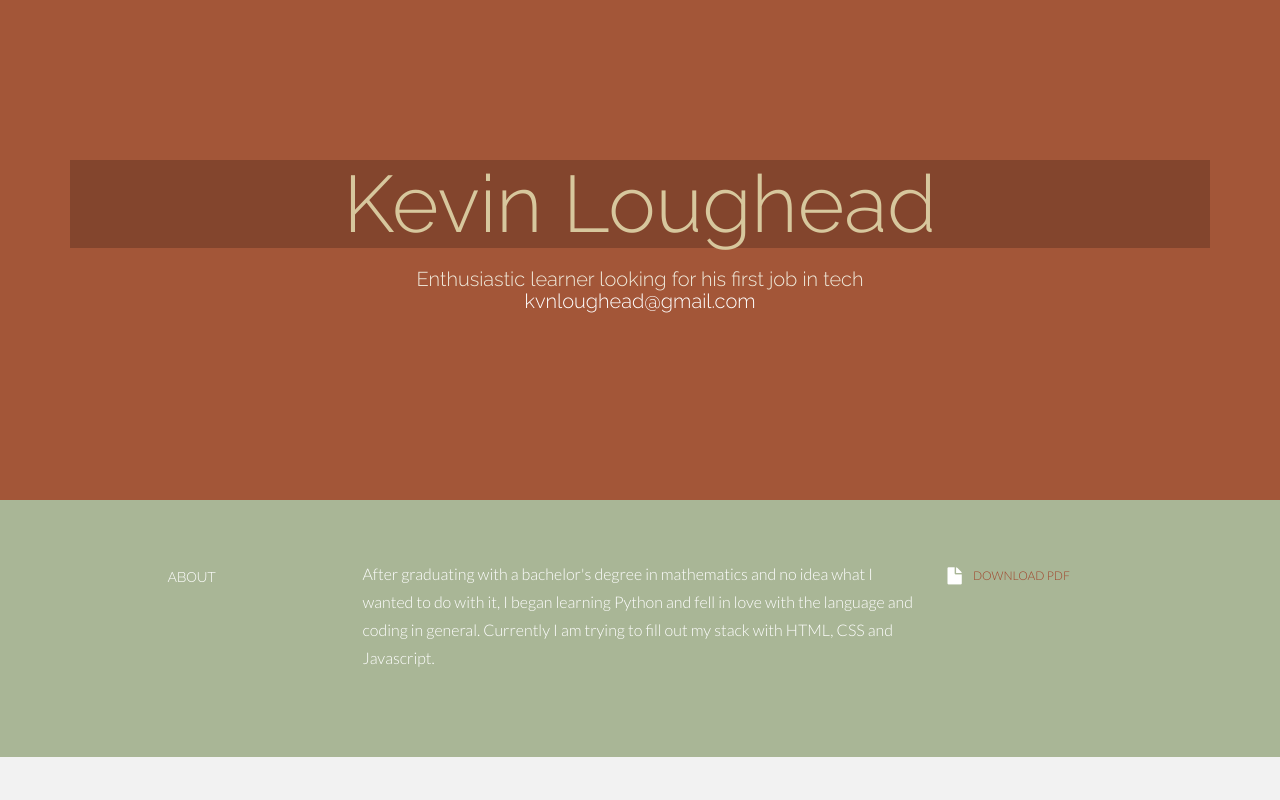
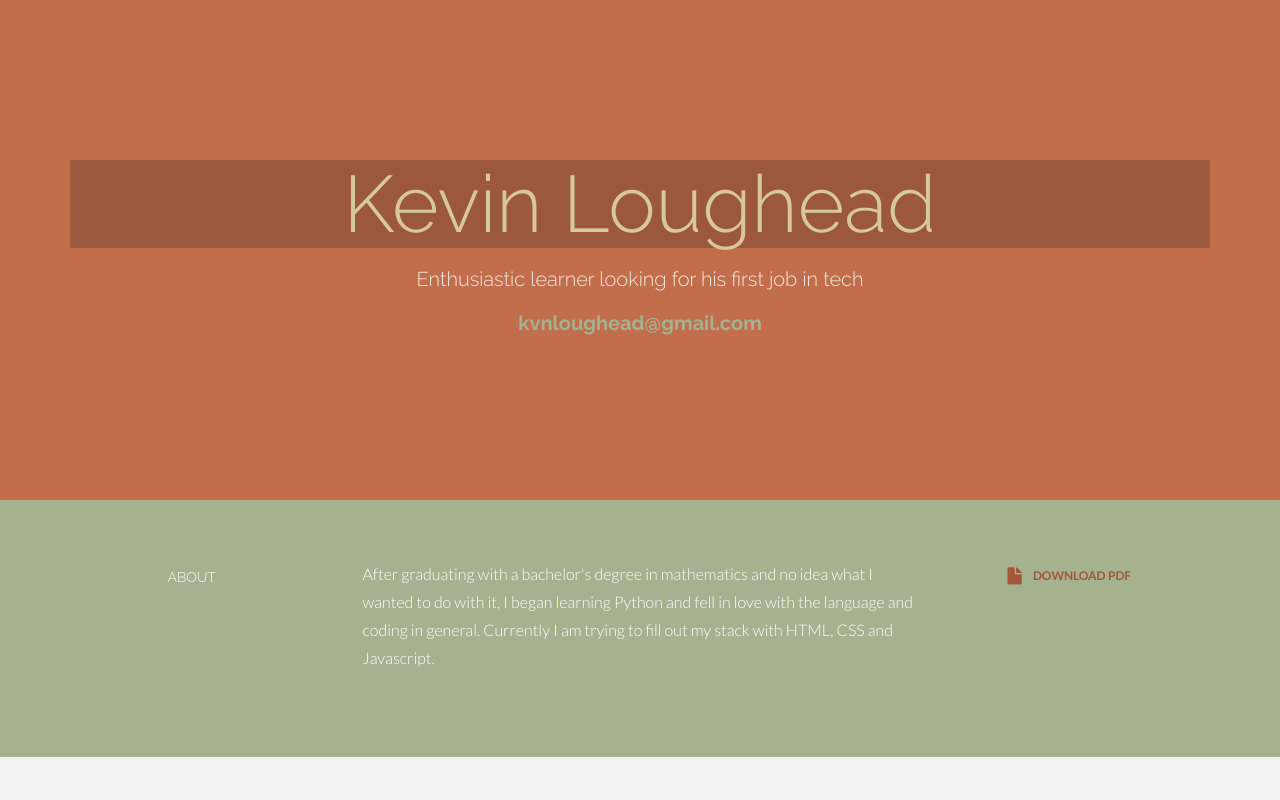
Before and after one commit to kvnloughead/resume, a plain HTML site: page index.html in a window 1280 px wide. Shown: the top 800 px of the page. Drawn offline with Linux system fonts and the light colour scheme.

Commit message:
Looking pretty sharp

```diff
--- a/css/main.css
+++ b/css/main.css
@@ -37,8 +37,9 @@ p {
 
 /* Links */
 a {
-  color: #a0452c;
+  color: hsl(17, 49%, 43%);
   word-wrap: break-word;
+  font-weight: 700;
 
   -webkit-transition: color 0.1s ease-in, background 0.1s ease-in;
   -moz-transition: color 0.1s ease-in, background 0.1s ease-in;
@@ -78,7 +79,7 @@ a:after {
 
 /* Header Wrap */
 .header {
-  background: hsl(17, 49%, 43%);
+  background: hsl(17, 49%, 53%);
   /*background: url(../images/header-bg.jpg) no-repeat center top;*/
   padding-top:140px;
   text-align:center;
@@ -110,12 +111,12 @@ a:after {
 }
 
 .header h3 a {
-  color: #fff;
+  color: hsl(83, 18%, 63%);
 }
 
 /* About Wrap */
 .about {
-  background: hsl(83, 18%, 65%);
+  background: hsl(83, 18%, 63%);
   padding-top: 60px;
   padding-bottom: 60px;
   color: white;
@@ -125,15 +126,20 @@ a:after {
   color: white;
 }
 
+.about a {
+  color: hsl(17, 49%, 43%);
+}
+
 .about i {
-  color: white;
+  color: hsl(17, 49%, 43%);
   font-size: 20px;
   padding-right: 8px;
   vertical-align: middle;
+  text-indent: 3em;
 }
 
 .footer {
-  background: #2f2f2f;
+  background: hsl(83, 18%, 65%);
   padding-top: 50px;
   padding-bottom: 50px;
 }
--- a/index.html
+++ b/index.html
@@ -37,8 +37,8 @@
        <div class="row centered">
          <div class="col-lg-12">
            <h1>Kevin Loughead</h1>
-           <h3>Enthusiastic learner looking for his first job in tech <br>
-            <a href="mailto:You@Email.com">kvnloughead@gmail.com</a>
+           <h3>Enthusiastic learner looking for his first job in tech <br><br>
+            <a href="mailto:kvnloughead@gmail.com">kvnloughead@gmail.com</a>
            </h3>
          </div><!--/.col-lg-12-->
        </div><!--/.row-->
```
